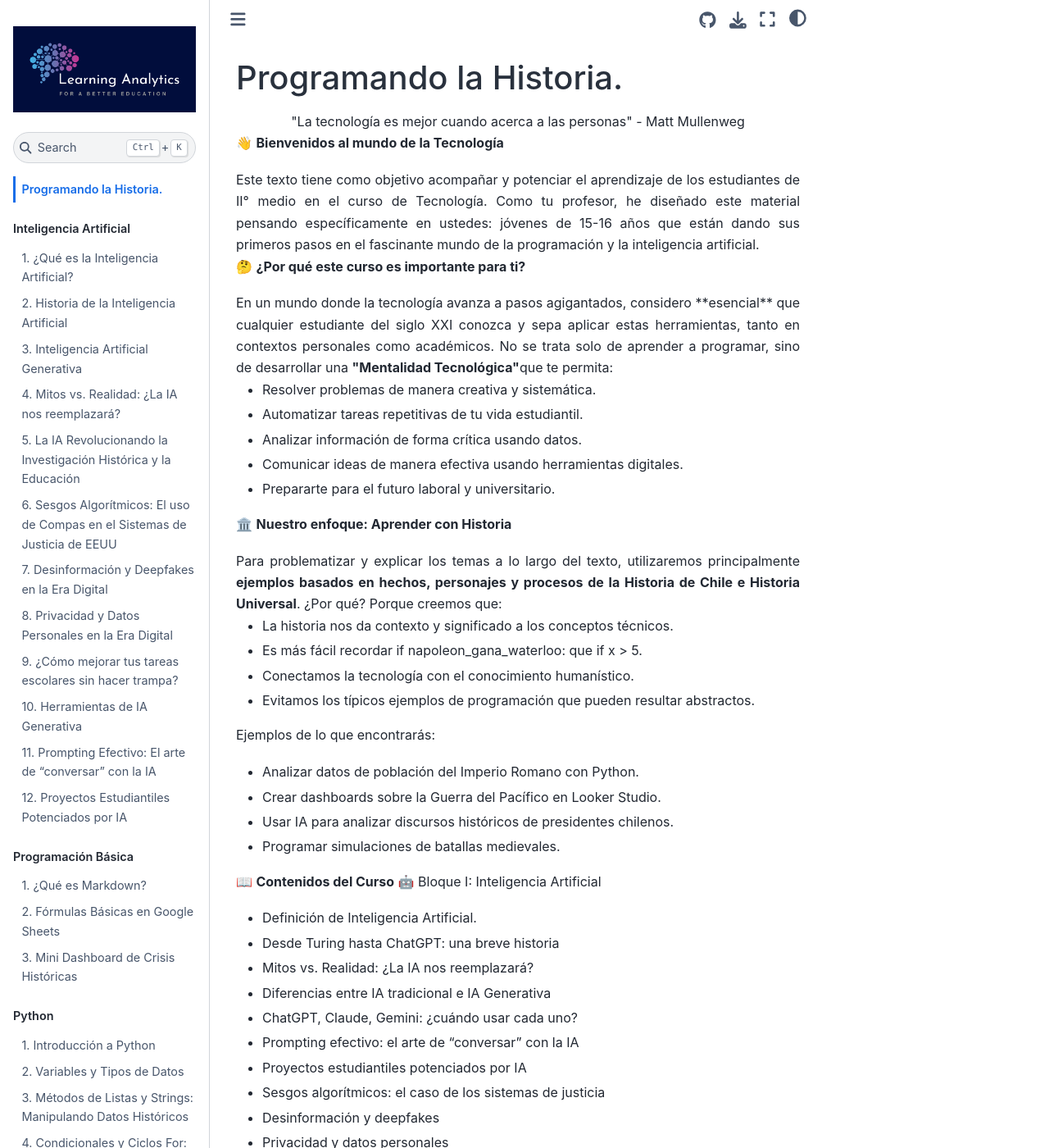
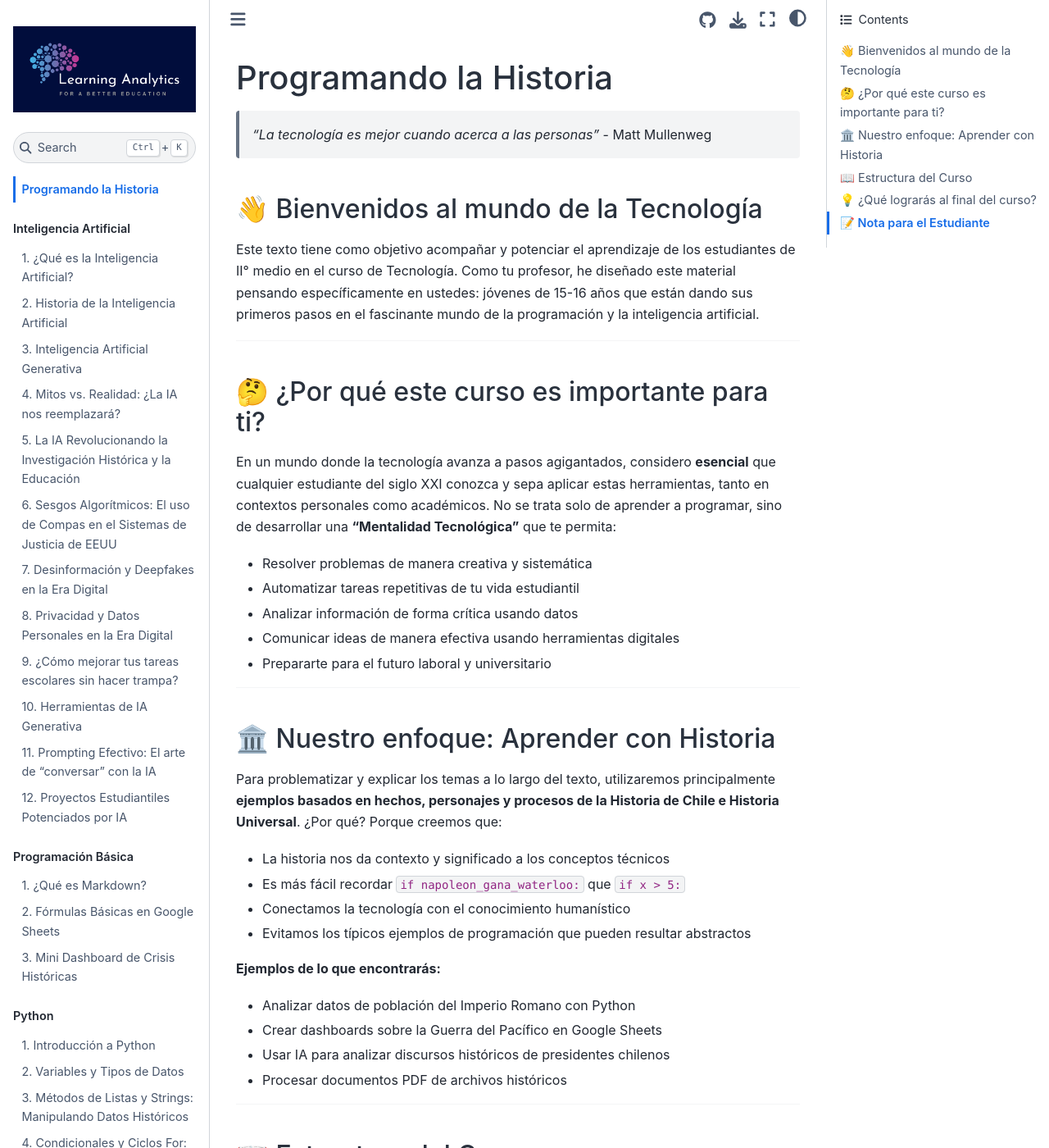
Before and after one commit to ClaudioRojasMon/apuntes_2025, a Jupyter Book: the page built from intro.md, in a window 1280 px wide and 1400 px high. Shown: the whole window at 82% size. Built offline with Jupyter Book 1.0.4 settings and Sphinx 7.4.7 and the Sphinx Book theme 1.1.4, drawn with Linux system fonts in a browser that asks for light colours; some of the changed text lies outside the part shown.

Commit message:
Mejora página de introducción

````diff
--- a/intro.md
+++ b/intro.md
@@ -1,119 +1,108 @@
-# Programando la Historia.
+# Programando la Historia
 
-<div align="center">"La tecnología es mejor cuando acerca a las personas" - Matt Mullenweg</div>
+> *"La tecnología es mejor cuando acerca a las personas"* - Matt Mullenweg
 
-👋 **Bienvenidos al mundo de la Tecnología**
+## 👋 Bienvenidos al mundo de la Tecnología
 
-<div style="text-align: justify;">
 Este texto tiene como objetivo acompañar y potenciar el aprendizaje de los estudiantes de II° medio en el curso de Tecnología. Como tu profesor, he diseñado este material pensando específicamente en ustedes: jóvenes de 15-16 años que están dando sus primeros pasos en el fascinante mundo de la programación y la inteligencia artificial.
-</div>
 
-🤔 **¿Por qué este curso es importante para ti?**
+---
 
-<div style="text-align: justify;">
-En un mundo donde la tecnología avanza a pasos agigantados, considero **esencial** que cualquier estudiante del siglo XXI conozca y sepa aplicar estas herramientas, tanto en contextos personales como académicos. No se trata solo de aprender a programar, sino de desarrollar una <b>"Mentalidad Tecnológica"</b>que te permita:</div>
+## 🤔 ¿Por qué este curso es importante para ti?
 
-- Resolver problemas de manera creativa y sistemática.
-- Automatizar tareas repetitivas de tu vida estudiantil.
-- Analizar información de forma crítica usando datos.
-- Comunicar ideas de manera efectiva usando herramientas  digitales.
-- Prepararte para el futuro laboral y universitario.
+En un mundo donde la tecnología avanza a pasos agigantados, considero **esencial** que cualquier estudiante del siglo XXI conozca y sepa aplicar estas herramientas, tanto en contextos personales como académicos. No se trata solo de aprender a programar, sino de desarrollar una **"Mentalidad Tecnológica"** que te permita:
 
-🏛️ **Nuestro enfoque: Aprender con Historia**
+- Resolver problemas de manera creativa y sistemática
+- Automatizar tareas repetitivas de tu vida estudiantil
+- Analizar información de forma crítica usando datos
+- Comunicar ideas de manera efectiva usando herramientas digitales
+- Prepararte para el futuro laboral y universitario
 
-<div style="text-align: justify;">
-Para problematizar y explicar los temas a lo largo del texto, utilizaremos principalmente <b>ejemplos basados en hechos, personajes y procesos de la Historia de Chile e Historia Universal</b>. ¿Por qué? Porque creemos que:</div>
+---
 
-- La historia nos da contexto y significado a los conceptos técnicos.
-- Es más fácil recordar if napoleon_gana_waterloo: que if x > 5.
-- Conectamos la tecnología con el conocimiento humanístico.
-- Evitamos los típicos ejemplos de programación que pueden resultar abstractos.
+## 🏛️ Nuestro enfoque: Aprender con Historia
 
-Ejemplos de lo que encontrarás:
+Para problematizar y explicar los temas a lo largo del texto, utilizaremos principalmente **ejemplos basados en hechos, personajes y procesos de la Historia de Chile e Historia Universal**. ¿Por qué? Porque creemos que:
 
-- Analizar datos de población del Imperio Romano con Python.
-- Crear dashboards sobre la Guerra del Pacífico en Looker Studio.
-- Usar IA para analizar discursos históricos de presidentes chilenos.
-- Programar simulaciones de batallas medievales.
+- La historia nos da contexto y significado a los conceptos técnicos
+- Es más fácil recordar `if napoleon_gana_waterloo:` que `if x > 5:`
+- Conectamos la tecnología con el conocimiento humanístico
+- Evitamos los típicos ejemplos de programación que pueden resultar abstractos
 
-📖 **Contenidos del Curso**
-🤖 Bloque I: Inteligencia Artificial
+**Ejemplos de lo que encontrarás:**
 
-  - Definición de Inteligencia Artificial.
-  - Desde Turing hasta ChatGPT: una breve historia
-  - Mitos vs. Realidad: ¿La IA nos reemplazará?
-  - Diferencias entre IA tradicional e IA Generativa
-  - ChatGPT, Claude, Gemini: ¿cuándo usar cada uno?
-  - Prompting efectivo: el arte de "conversar" con la IA
-  - Proyectos estudiantiles potenciados por IA
-  - Sesgos algorítmicos: el caso de los sistemas de justicia
-  - Desinformación y deepfakes
-  - Privacidad y datos personales
-   - Aplicaciones que ya usas sin darte cuenta
-  - Cómo la IA puede ayudarte en tus estudios
+- Analizar datos de población del Imperio Romano con Python
+- Crear dashboards sobre la Guerra del Pacífico en Google Sheets
+- Usar IA para analizar discursos históricos de presidentes chilenos
+- Procesar documentos PDF de archivos históricos
 
+---
 
-💻 Bloque II: Programación y Análisis de Datos
+## 📖 Estructura del Curso
 
-Unidad 4: Visualización de Datos
+Este libro está organizado en **tres bloques principales** que te llevarán progresivamente desde los conceptos básicos hasta proyectos más avanzados:
 
-- Looker Studio: Tus primeros dashboards
-  - Conexión a bases de datos históricas
-  - Gráficos interactivos sobre la independencia de Chile
-  - Proyecto: "Dashboard de las civilizaciones antiguas"
+### 🤖 Bloque I: Inteligencia Artificial (Capítulos 1-12)
 
-Unidad 5: Markdown y HTML
+Exploraremos qué es la IA, cómo funciona, y cómo usarla de manera ética y efectiva:
 
-- Documentación digital efectiva
-  - Markdown para apuntes y proyectos
-  - HTML básico para páginas web temáticas
-  - Proyecto: "Mi biografía de un prócer chileno"
+| Capítulo | Tema |
+|----------|------|
+| 1-3 | Fundamentos: Qué es la IA, su historia y la IA Generativa |
+| 4-5 | Mitos, realidades y aplicaciones en investigación histórica |
+| 6-8 | Ética: Sesgos algorítmicos, deepfakes y privacidad de datos |
+| 9-10 | Uso responsable: Cómo usar IA en tus tareas y herramientas disponibles |
+| 11-12 | Práctica: Prompting efectivo y proyectos estudiantiles |
 
-Unidad 6: Python Básico
+### 💻 Bloque II: Programación Básica (Capítulos 13-15)
 
-- Primeros pasos en programación
-  - Variables y tipos de datos usando ejemplos históricos
-  - Operaciones aritméticas: calculando poblaciones de imperios
-  - Condicionales: "Si Napoleón hubiera ganado en Waterloo..."
-  - Bucles: automatizando análisis de batallas
+Herramientas fundamentales para documentar y analizar información:
 
-Unidad 7: Análisis de Datos con Python
+| Capítulo | Tema |
+|----------|------|
+| 13 | **Markdown**: Documentación digital efectiva |
+| 14 | **Google Sheets**: Fórmulas básicas para análisis de datos |
+| 15 | **Mini Dashboard**: Visualización de crisis históricas |
 
-- Librerías esenciales: Pandas y Matplotlib
-  - Cargando datasets históricos desde Kaggle
-  - Análisis de datos de censos poblacionales
-  - Visualizaciones: gráficos de líneas de tiempo históricas
-  - Proyecto: "Análisis estadístico de la Guerra del Pacífico"
+### 🐍 Bloque III: Python (Capítulos 16-25)
 
-Unidad 8: Análisis de Textos
+Programación aplicada al análisis histórico, desde lo básico hasta proyectos avanzados:
 
-- Procesamiento de lenguaje natural
-  - Análisis de sentimientos en discursos presidenciales
-  - Generación de resúmenes automáticos de textos históricos
-  - Detección de polaridad en debates parlamentarios
-  - Proyecto final: "Analizando la retórica de la Independencia"
+| Capítulo | Tema |
+|----------|------|
+| 16-17 | Introducción a Python, variables y tipos de datos |
+| 18 | Métodos de listas y strings: manipulando datos históricos |
+| 19-20 | Condicionales, ciclos for y while: control de flujo |
+| 21 | Funciones con parámetros: organizando el código |
+| 22-23 | Pandas: análisis y manipulación de datos tabulares |
+| 24 | Tokenización y análisis de texto: procesando discursos |
+| 25 | Análisis de documentos PDF: extrayendo historia de archivos |
 
-💡 ¿Qué lograrás al final del curso?
+---
+
+## 💡 ¿Qué lograrás al final del curso?
 
 Al completar este curso, serás capaz de:
 
-✅ Usar IA responsablemente para potenciar tu aprendizaje.
+✅ Usar IA responsablemente para potenciar tu aprendizaje
 
-✅ Crear visualizaciones atractivas de datos históricos.
+✅ Crear visualizaciones atractivas de datos históricos
 
-✅ Programar en Python para resolver problemas reales.
+✅ Programar en Python para resolver problemas reales
 
-✅ Analizar textos y extraer insights significativos.
+✅ Analizar textos y extraer información significativa
 
-✅ Documentar proyectos de manera profesional.
+✅ Documentar proyectos de manera profesional
 
-✅ Pensar computacionalmente sobre problemas complejos.
+✅ Pensar computacionalmente sobre problemas complejos
 
-📝 **Nota para el Estudiante**
+---
 
-<div style="text-align: justify;">Este no es solo un curso de tecnología, es una invitación a ver el mundo de manera diferente. Aquí aprenderás que la programación no es solo para "nerds", que la IA no es magia, y que los datos pueden contar historias fascinantes sobre nuestro pasado.</div>
+## 📝 Nota para el Estudiante
 
-<div style="text-align: justify;">Recuerda: No necesitas ser un genio para programar. Solo necesitas curiosidad, perseverancia y ganas de aprender. ¡Estoy aquí para acompañarte en cada paso del camino!</div>
+Este no es solo un curso de tecnología, es una invitación a ver el mundo de manera diferente. Aquí aprenderás que la programación no es solo para "nerds", que la IA no es magia, y que los datos pueden contar historias fascinantes sobre nuestro pasado.
 
-```{tableofcontents}
+```{admonition} Recuerda
+:class: tip
+No necesitas ser un genio para programar. Solo necesitas **curiosidad**, **perseverancia** y **ganas de aprender**. ¡Estoy aquí para acompañarte en cada paso del camino!
 ```
````
